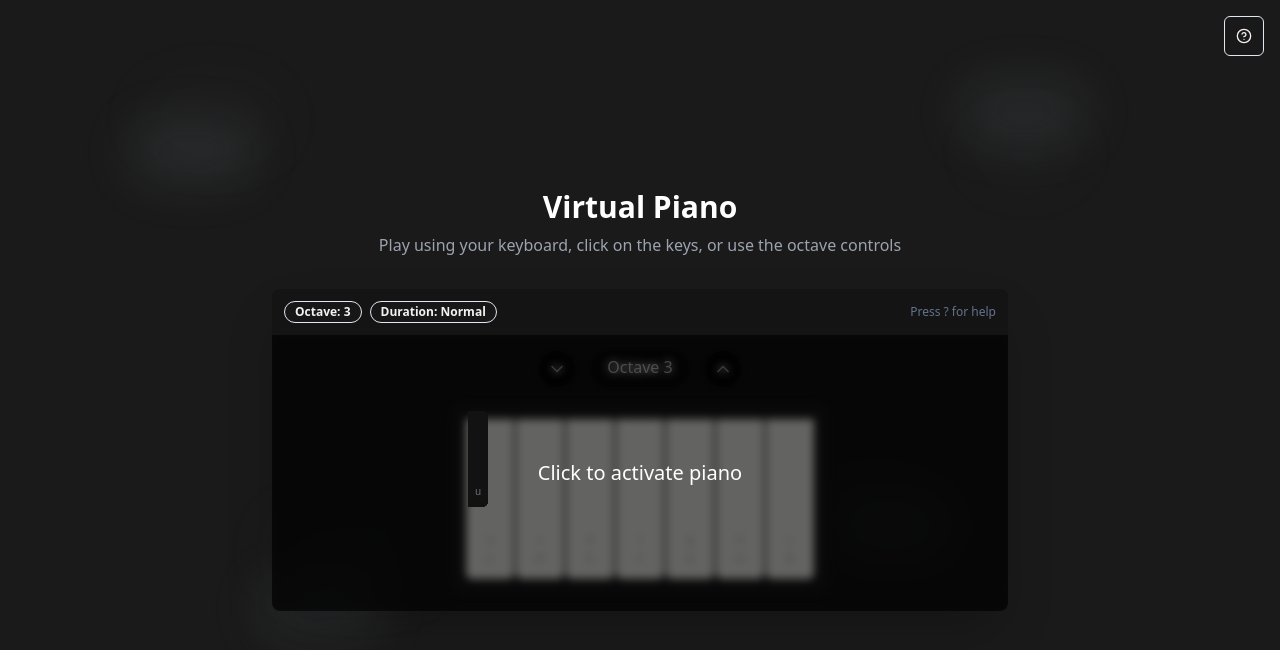
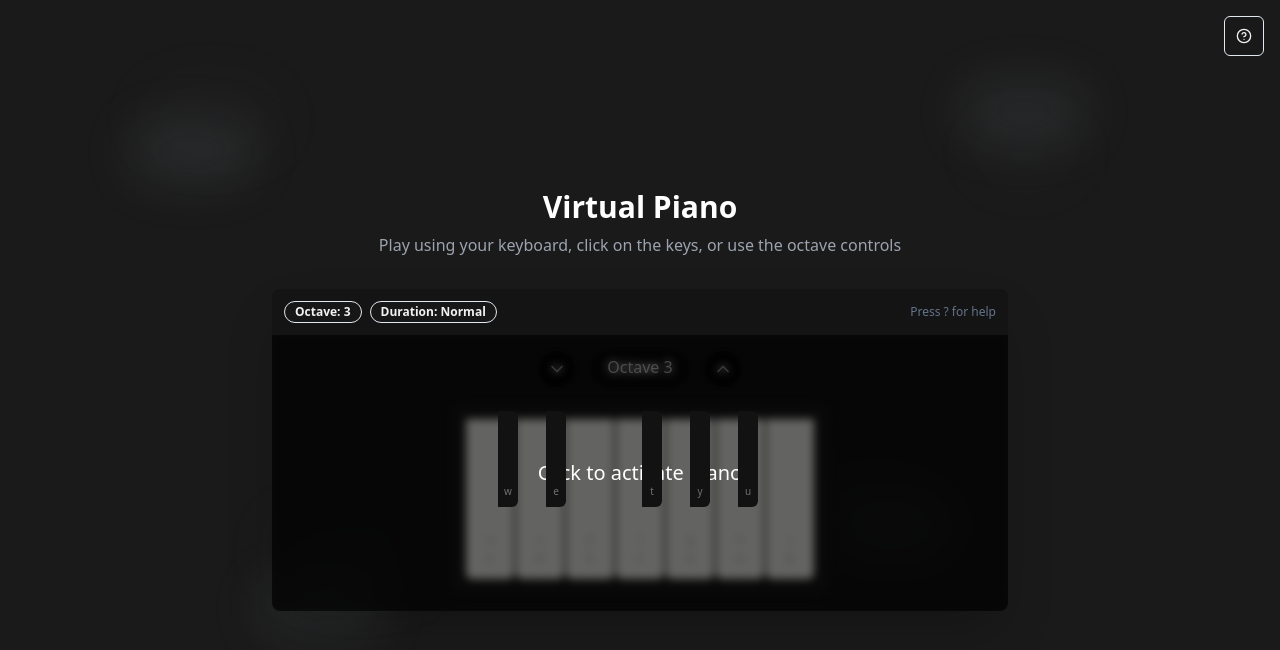
Before and after one commit to Muzaffar-codes07/c-harmonious-keys, a React (Vite) app: page / in a window 1280 px wide. Shown: the top 650 px of the page. Built offline with nearby package versions, Linux system fonts and the light colour scheme.

Commit message:
Fix: Black key positioning
Adjust the positioning of the black keys to ensure they are correctly placed relative to the white keys.

```diff
--- a/src/components/Piano.tsx
+++ b/src/components/Piano.tsx
@@ -58,6 +58,29 @@ const Piano: React.FC<PianoProps> = ({
     toast({ description: `Octave shifted to ${newOctave}` });
   };
 
+  // Calculate positions for black keys (in pixels)
+  const getBlackKeyPosition = (index: number): number => {
+    // Based on the layout, we position black keys relative to white keys
+    const whiteKeyWidth = 48; // 12px * 4 (w-12)
+
+    // Black key positions (adjusted for the 7-key layout)
+    const positions = [
+      whiteKeyWidth - 10,        // C#, after C
+      whiteKeyWidth * 2 - 10,    // D#, after D
+      whiteKeyWidth * 4 - 10,    // F#, after F
+      whiteKeyWidth * 5 - 10,    // G#, after G
+      whiteKeyWidth * 6 - 10,    // A#, after A
+    ];
+
+    // Find which black key this is (0-4)
+    const blackKeyIndices = pianoStructure
+      .filter(key => key.isBlack)
+      .map(key => pianoStructure.indexOf(key));
+
+    const blackKeyIndex = blackKeyIndices.indexOf(index);
+    return positions[blackKeyIndex];
+  };
+
   return (
     <div
       className="flex flex-col justify-center items-center p-4 relative"
@@ -84,12 +107,13 @@ const Piano: React.FC<PianoProps> = ({
         </button>
       </div>
 
-      <div className="flex relative rounded-xl bg-[#121212] p-2 space-x-0.5 border-8 border-[#121212]">
-        {pianoStructure.map((key, index) => (
+      <div className="keyboard flex relative rounded-xl bg-[#121212] p-2 space-x-0.5 border-8 border-[#121212]">
+        {/* Render white keys first as the base layer */}
+        {pianoStructure.filter(key => !key.isBlack).map((key) => (
           <PianoKey
             key={key.note}
             note={key.note}
-            isBlack={key.isBlack}
+            isBlack={false}
             keyboardKey={key.keyboardKey}
             octaveShift={octaveShift}
             durationType={durationType}
@@ -97,6 +121,23 @@ const Piano: React.FC<PianoProps> = ({
             onNotePlay={handleNotePlay}
           />
         ))}
+
+        {/* Render black keys as a second layer on top with correct positioning */}
+        {pianoStructure.map((key, index) =>
+          key.isBlack ? (
+            <PianoKey
+              key={key.note}
+              note={key.note}
+              isBlack={true}
+              keyboardKey={key.keyboardKey}
+              octaveShift={octaveShift}
+              durationType={durationType}
+              isPressed={key.keyboardKey ? pressedKeys[key.keyboardKey.toLowerCase()] : false}
+              onNotePlay={handleNotePlay}
+              position={getBlackKeyPosition(index)}
+            />
+          ) : null
+        )}
       </div>
 
       <PianoOverlay
--- a/src/components/PianoKey.tsx
+++ b/src/components/PianoKey.tsx
@@ -10,6 +10,7 @@ interface PianoKeyProps {
   durationType: DurationType;
   isPressed: boolean;
   onNotePlay: (note: Note) => void;
+  position?: number; // Add position prop to position black keys
 }
 
 const PianoKey: React.FC<PianoKeyProps> = ({
@@ -19,7 +20,8 @@ const PianoKey: React.FC<PianoKeyProps> = ({
   octaveShift,
   durationType,
   isPressed,
-  onNotePlay
+  onNotePlay,
+  position
 }) => {
   const displayNote = note.replace(/s/, '#').slice(0, -1);
 
@@ -32,7 +34,8 @@ const PianoKey: React.FC<PianoKeyProps> = ({
     return (
       <div
         className={`
-          absolute top-0
+          absolute
+          top-0
           w-5 h-24
           bg-[#121212]
           rounded-r-md
@@ -42,6 +45,7 @@ const PianoKey: React.FC<PianoKeyProps> = ({
           ${isPressed ? 'bg-[--key-press] animate-key-press' : ''}
           hover:bg-primary/30
         `}
+        style={{ left: position ? `${position}px` : 'auto' }}
         onClick={handleClick}
       >
         {keyboardKey && (
--- a/src/utils/pianoConstants.ts
+++ b/src/utils/pianoConstants.ts
@@ -1,18 +1,18 @@
 
 import { type Note } from '@/utils/audioContext';
 
-// Define the piano structure to match the reference image
+// Define the piano structure for a 7-white-key piano with properly placed black keys
 export const pianoStructure = [
-  { note: `C3` as Note, isBlack: false, keyboardKey: 'a' },
-  { note: `Cs3` as Note, isBlack: true, keyboardKey: 'w' },
-  { note: `D3` as Note, isBlack: false, keyboardKey: 's' },
-  { note: `Ds3` as Note, isBlack: true, keyboardKey: 'e' },
-  { note: `E3` as Note, isBlack: false, keyboardKey: 'd' },
-  { note: `F3` as Note, isBlack: false, keyboardKey: 'f' },
-  { note: `Fs3` as Note, isBlack: true, keyboardKey: 't' },
-  { note: `G3` as Note, isBlack: false, keyboardKey: 'g' },
-  { note: `Gs3` as Note, isBlack: true, keyboardKey: 'y' },
-  { note: `A3` as Note, isBlack: false, keyboardKey: 'h' },
-  { note: `As3` as Note, isBlack: true, keyboardKey: 'u' },
-  { note: `B3` as Note, isBlack: false, keyboardKey: 'j' },
+  { note: `C3` as Note, isBlack: false, keyboardKey: 'a' },  // 1st white key
+  { note: `Cs3` as Note, isBlack: true, keyboardKey: 'w' },  // 1st black key
+  { note: `D3` as Note, isBlack: false, keyboardKey: 's' },  // 2nd white key
+  { note: `Ds3` as Note, isBlack: true, keyboardKey: 'e' },  // 2nd black key
+  { note: `E3` as Note, isBlack: false, keyboardKey: 'd' },  // 3rd white key
+  { note: `F3` as Note, isBlack: false, keyboardKey: 'f' },  // 4th white key
+  { note: `Fs3` as Note, isBlack: true, keyboardKey: 't' },  // 3rd black key
+  { note: `G3` as Note, isBlack: false, keyboardKey: 'g' },  // 5th white key
+  { note: `Gs3` as Note, isBlack: true, keyboardKey: 'y' },  // 4th black key
+  { note: `A3` as Note, isBlack: false, keyboardKey: 'h' },  // 6th white key
+  { note: `As3` as Note, isBlack: true, keyboardKey: 'u' },  // 5th black key
+  { note: `B3` as Note, isBlack: false, keyboardKey: 'j' },  // 7th white key
 ];
```
